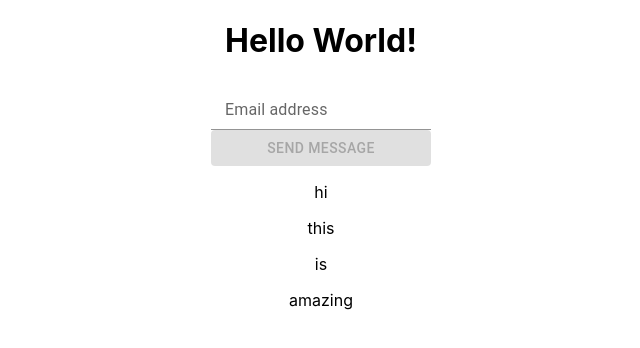
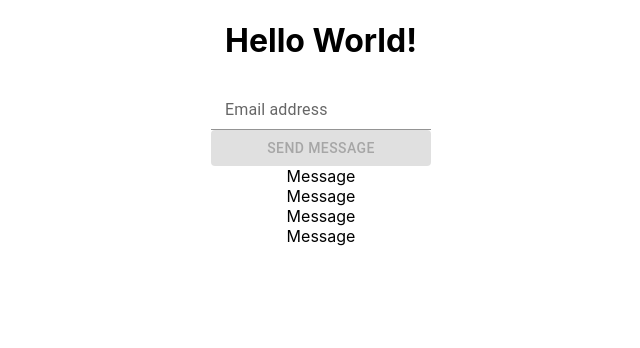
Before and after one commit to matiaswasiak/facebook-messenger-clone, a React (Create React App) app: page / in a window 1280 px wide. Shown: the top 348 px of the page, without its empty margins (319-959 px from the left). Built offline with nearby package versions, Linux system fonts and the light colour scheme.

Commit message:
good stuff

```diff
--- a/src/App.js
+++ b/src/App.js
@@ -1,6 +1,7 @@
 import { Button, FormControl, Input, InputLabel } from "@mui/material";
 import { useState } from "react";
 import "./App.css";
+import Message from "./Message";
 
 function App() {
   const [input, setInput] = useState("");
@@ -39,7 +40,9 @@
       {/* messages themselves */}
 
       {messages.map((message) => (
-        <p>{message}</p>
+        <>
+          <Message text={message} />
+        </>
       ))}
     </div>
   );
```
